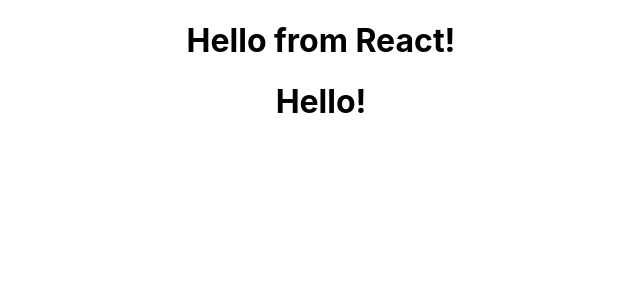
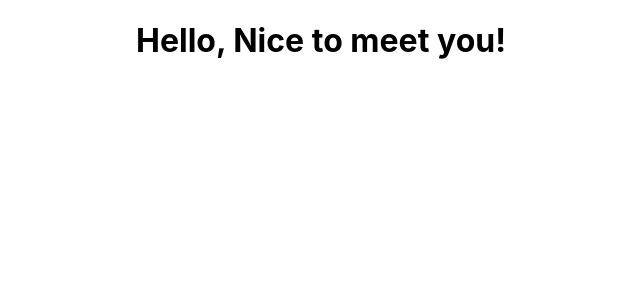
Before and after one commit to alanpaterson82/react, a React (Create React App) app in the folder my-app/: page / in a window 1280 px wide. Shown: the top 300 px of the page, without its empty margins (319-959 px from the left). Built offline with nearby package versions, Linux system fonts and the light colour scheme.

Commit message:
add props

```diff
--- a/my-app/src/App.js
+++ b/my-app/src/App.js
@@ -1,13 +1,11 @@
 import logo from './logo.svg';
 import './App.css';
-import FunctionalGreeting from "./components/FunctionalGreeting";
-import FunctionalGreetingWithProps from "./components/FunctionalGreetingWithProps";
+import FunctionalGreetingWithProps from './components/FunctionalGreetingWithProps';
 
 function App() {
   return (
     <div className="App">
-      <FunctionalGreeting />
-      <FunctionalGreetingWithProps />
+      <FunctionalGreetingWithProps greeting="Nice to meet you!" name="Mike" age="32"/>
     </div>
   );
 }
--- a/my-app/src/components/FunctionalGreetingWithProps.js
+++ b/my-app/src/components/FunctionalGreetingWithProps.js
@@ -1,5 +1,8 @@
 import React from "react";
 
-const FunctionalGreetingWithProps = () => <h1>Hello!</h1>;
+const FunctionalGreetingWithProps = (props) => {
+    console.log(props);
+    return <h1>Hello, {props.greeting}</h1>
+};
 
 export default FunctionalGreetingWithProps;
```
